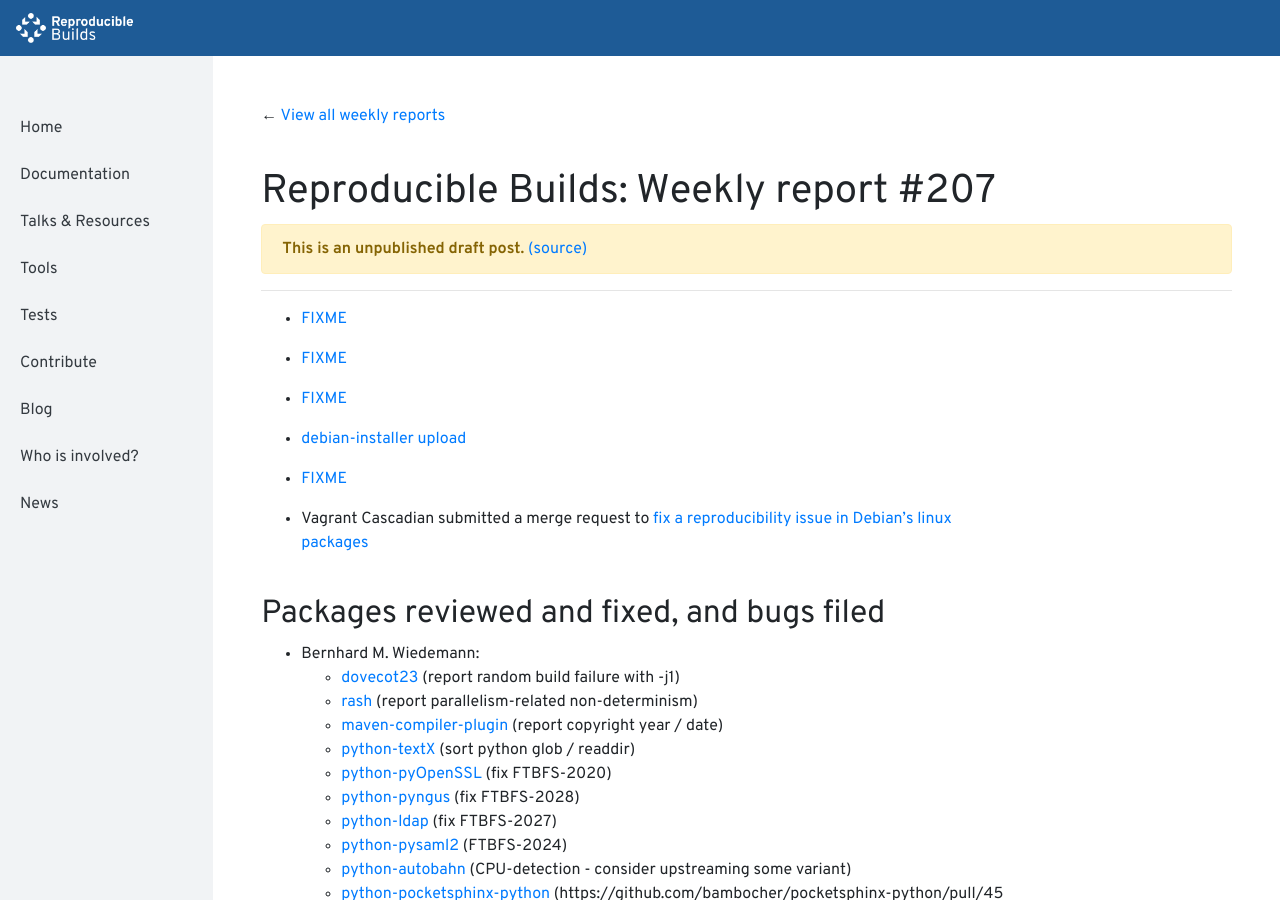
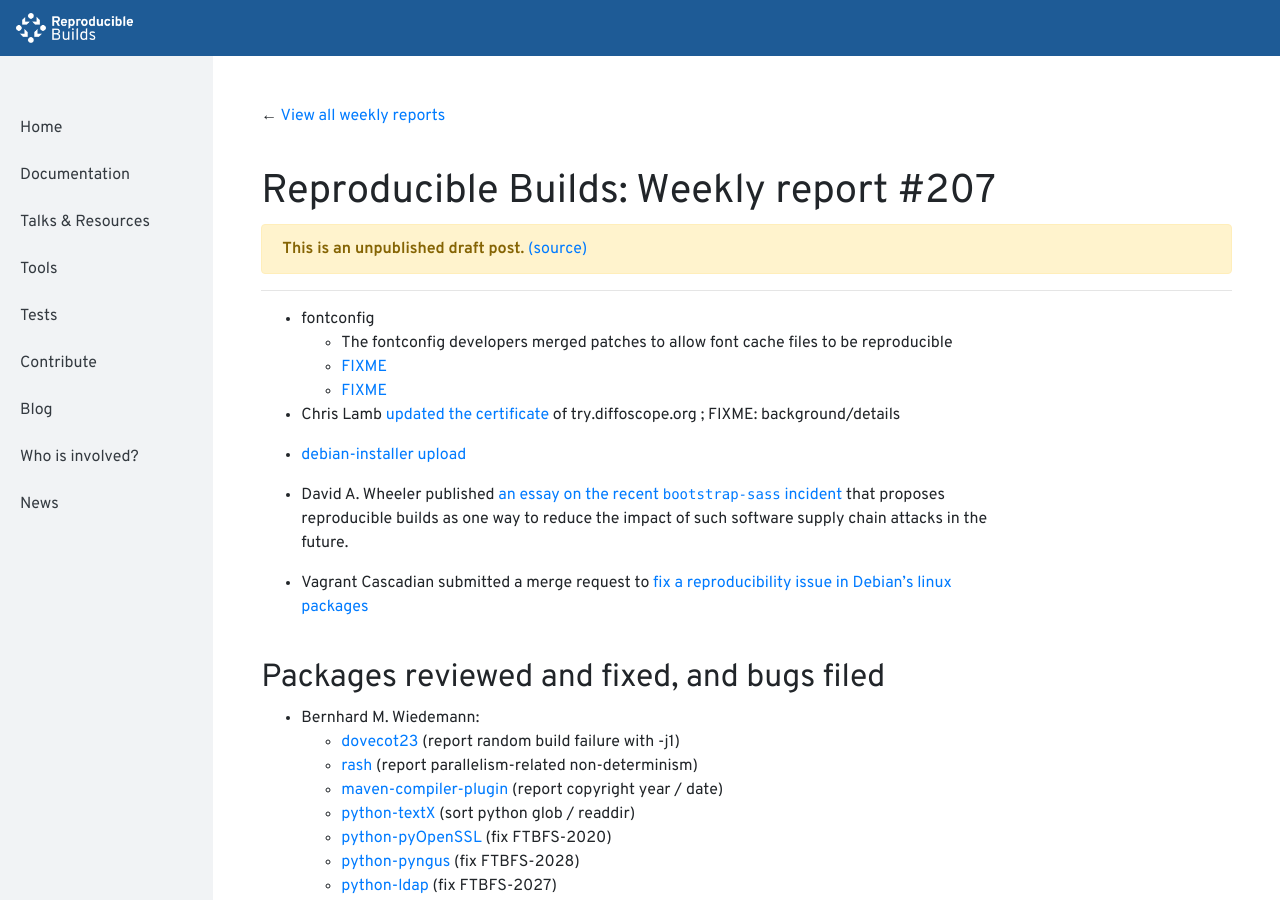
Before and after one commit to prototypefund/reproducible-website, a Jekyll site: the page built from _blog/posts/207.md, in a window 1280 px wide and 900 px high. Built offline with Jekyll 4.4.1, drawn with Linux system fonts in a browser that asks for light colours.

Commit message:
207: expand some FIXMEs

```diff
--- a/_blog/posts/207.md
+++ b/_blog/posts/207.md
@@ -3,15 +3,16 @@
 week: 207
 ---
 
-* [FIXME](https://lists.freedesktop.org/archives/fontconfig/2019-April/006508.html)
+* fontconfig
+    * The fontconfig developers merged patches to allow font cache files to be reproducible
+    * [FIXME](https://lists.freedesktop.org/archives/fontconfig/2019-April/006508.html)
+    * [FIXME](https://gitlab.freedesktop.org/fontconfig/fontconfig/issues/130#note_144421)
 
-* [FIXME](https://gitlab.freedesktop.org/fontconfig/fontconfig/issues/130#note_144421)
-
-* [FIXME](https://github.com/lamby/try.diffoscope.org/commit/aa3cc35451dd7fedfdc30af7b248b39d0e9f7898)
+* Chris Lamb [updated the certificate](https://github.com/lamby/try.diffoscope.org/commit/aa3cc35451dd7fedfdc30af7b248b39d0e9f7898) of try.diffoscope.org ; FIXME: background/details
 
 * [debian-installer upload](https://bugs.debian.org/920676#50)
 
-* [FIXME](https://dwheeler.com/essays/bootstrap-sass-subversion.html)
+* David A. Wheeler published [an essay on the recent `bootstrap-sass` incident](https://dwheeler.com/essays/bootstrap-sass-subversion.html) that proposes reproducible builds as one way to reduce the impact of such software supply chain attacks in the future.
 
 * Vagrant Cascadian submitted a merge request to [fix a reproducibility issue in Debian's linux packages](https://salsa.debian.org/kernel-team/linux/merge_requests/140)
 
```
